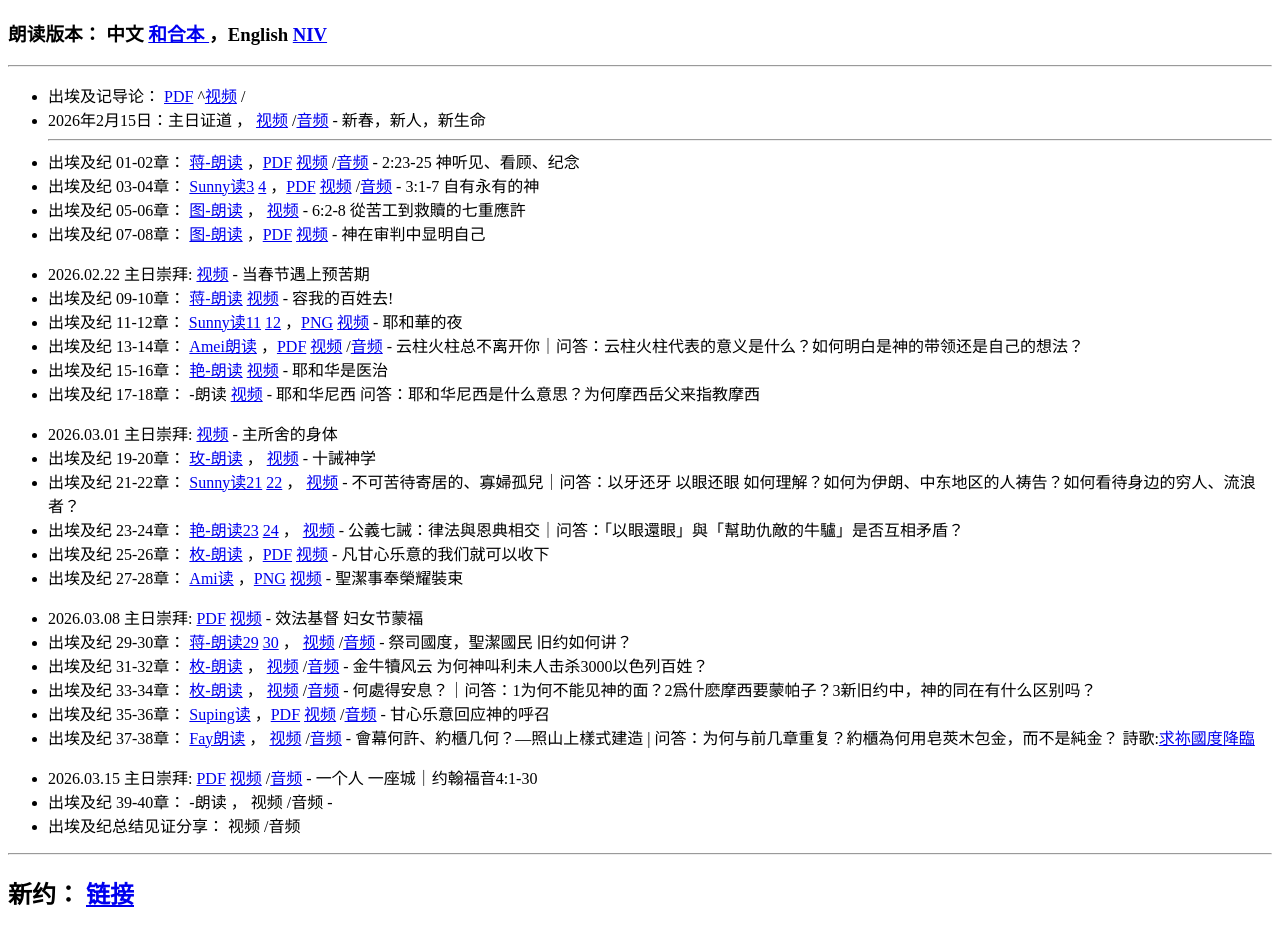
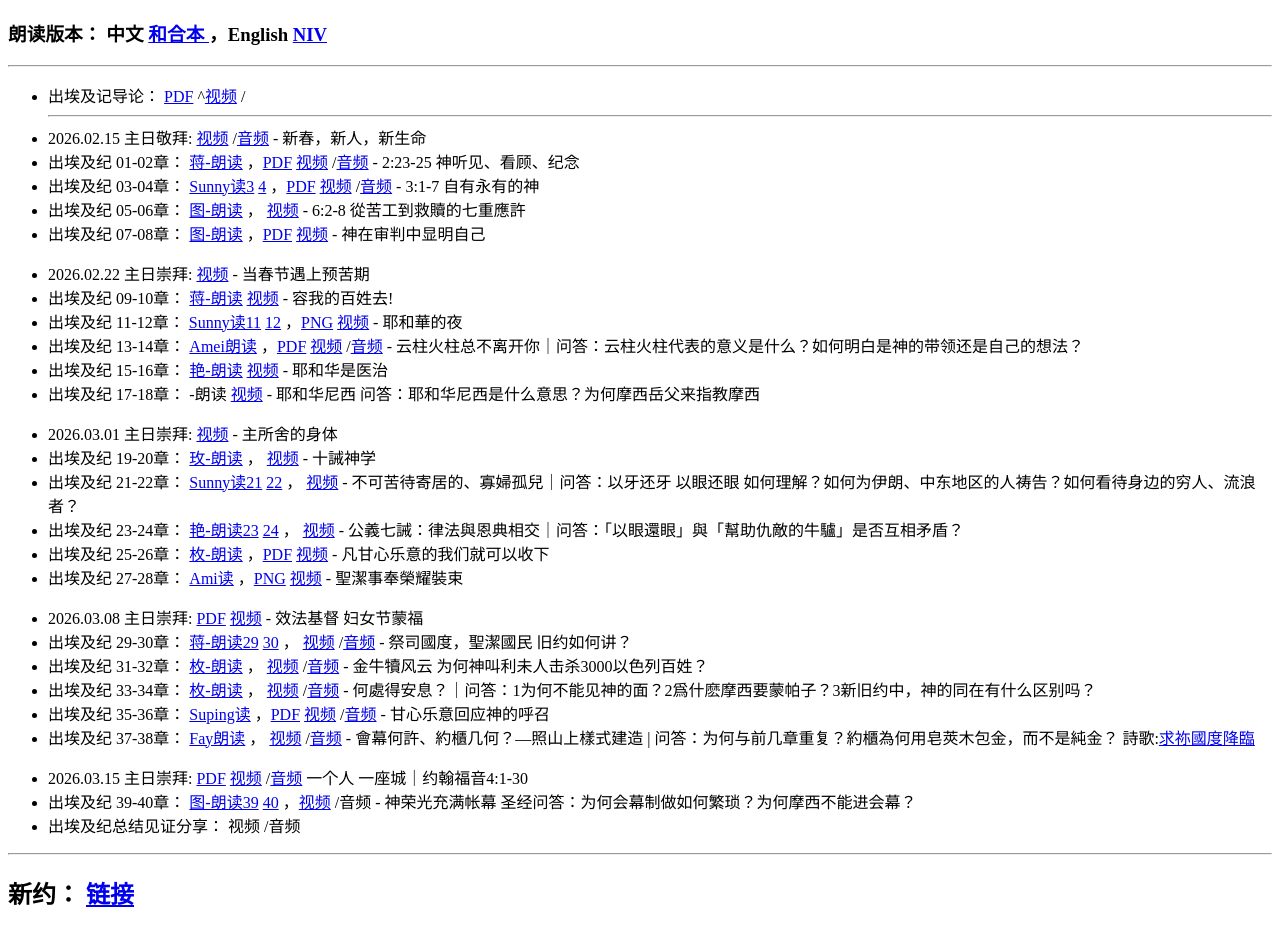
Before and after one commit to jbcheng/liferunners-website, a website: page public/media/audio/ot02/exo.html in a window 1280 px wide. Shown: the part 158-1087 px from the top of the page. Drawn offline with Linux system fonts and the light colour scheme.

Commit message:
Exodus 39,40

```diff
--- a/public/media/audio/ot02/exo.html
+++ b/public/media/audio/ot02/exo.html
@@ -25,14 +25,13 @@
  <a href="exo-intro.pdf" target="_blank">PDF</a>
 ^<a href="https://www.youtube.com/watch?v=MiLjauk2IUE" target="_blank">视频</a>
 /<a href="" target="_blank"></a>
+<hr>
 
-<li>2026年2月15日：主日证道
-，<a href="sunday2026-0215.pdf" target="_blank"></a>
+<li>2026.02.15 主日敬拜:
  <a href="https://www.youtube.com/watch?v=PG8U78oWuNA" target="_blank">视频</a>
 /<a href="sunday2026-0215.mp3" target="_blank">音频</a>
 - 新春，新人，新生命
 
-<hr>
 <li>出埃及纪 01-02章：
  <a href="exo01-02.m4a" target="_blank">蒋-朗读</a>
 ，<a href="exo01-02.pdf" target="_blank">PDF</a>
@@ -177,13 +176,15 @@
 <a href="sunday2026-0315.pdf" target="_blank">PDF</a>
  <a href="https://www.youtube.com/watch?v=PqbBj-qn1UQ" target="_blank">视频</a>
 /<a href="sunday2026-0315aud.mp3" target="_blank">音频</a>
-- 一个人 一座城｜约翰福音4:1-30
+  一个人 一座城｜约翰福音4:1-30
 
 <li>出埃及纪 39-40章：
- <a href="exo39-40.m4a" target="_blank"></a>-朗读
-， <a href=" " target="_blank"></a>视频
+ <a href="exo39.m4a" target="_blank">图-朗读39</a>
+ <a href="exo40.m4a" target="_blank">40</a>
+，<a href="https://www.youtube.com/watch?v=qkgD38NFpk4" target="_blank">视频</a>
 /<a href=" exo39-40aud.m4a" target="_blank"></a>音频
--
+- 神荣光充满帐幕 圣经问答：为何会幕制做如何繁琐？为何摩西不能进会幕？
+
 <li>出埃及纪总结见证分享：
  <a href=" " target="_blank"></a>视频
 /<a href="exo-summary.m4a" target="_blank"></a>音频
```
Also changed, not shown: 2 other files.
